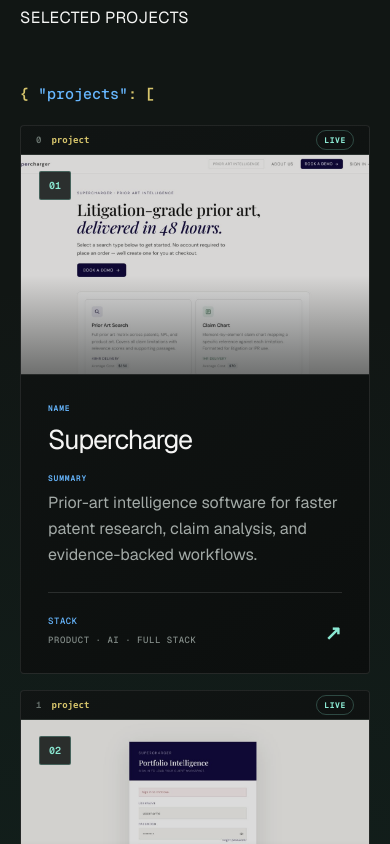
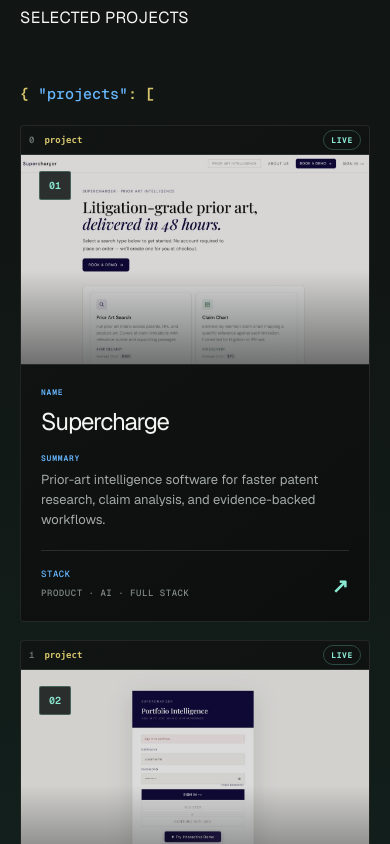
Before and after one commit to ChrisBakhit/christian-portfolio, a Next.js app: page / in a window 390 px wide. Shown: the part 6680-7524 px from the top of the page. Built offline with nearby package versions, Linux system fonts and the light colour scheme.

Commit message:
Expand projects into responsive column grid

```diff
--- a/app/navigation.css
+++ b/app/navigation.css
@@ -244,14 +244,18 @@
 .resumeItem:hover { padding-left:12px; background:linear-gradient(90deg,rgba(139,233,211,.035),transparent 72%); }
 .resumeItem:hover:before { background:var(--teal); box-shadow:0 0 12px rgba(139,233,211,.55); }
 .resumeItem h3 { font-size:27px; }
-.projectCard { min-height:445px; border-color:rgba(255,255,255,.09); box-shadow:none; }
+.projectGrid { grid-template-columns:repeat(3,minmax(0,1fr)); gap:18px; margin-left:0; }
+.projectCard { min-height:410px; padding:0 20px 22px; border-color:rgba(255,255,255,.09); box-shadow:none; }
 .projectCard { width:100%; color:inherit; text-align:left; cursor:pointer; font:inherit; appearance:none; -webkit-appearance:none; outline:0; }
+.projectVisual { height:175px; margin:0 -20px 22px; }
+.projectCard p { font-size:13px; line-height:1.55; margin-bottom:20px; }
+.projectCard footer { padding-top:17px; }
 .projectCard:focus-visible { border-color:var(--teal); box-shadow:0 0 0 2px rgba(139,233,211,.22); }
 .projectCard:active { transform:translateY(-1px) scale(.995); }
 .projectCard:hover { transform:translateY(-3px); border-color:rgba(139,233,211,.3); box-shadow:0 16px 36px rgba(0,0,0,.18); }
 .projectVisual img { filter:saturate(.76) brightness(.86); }
 .projectCard:hover .projectVisual img { filter:saturate(.94) brightness(.94); }
-.projectCard h3 { font-size:27px; }
+.projectCard h3 { font-size:24px; }
 .skillsEditor { border-top-color:rgba(139,233,211,.14); }
 .portraitFrame { aspect-ratio:2/3; }
 .section { overflow:hidden; }
@@ -327,7 +331,14 @@
 .progressStars { display:flex; gap:4px; }.progressStars i { color:rgba(255,255,255,.25); font-style:normal; transition:.3s; }.progressStars i.lit { color:#fff; text-shadow:0 0 7px #fff; }
 .cosmic-eclipse { filter:saturate(.72); }.cosmic-eclipse .spaceBackdrop { background:radial-gradient(circle at 78% 29%,#050505 0 8%,rgba(42,0,58,.28) 9%,transparent 21%),#020303; }.cosmic-warp .stars { animation-duration:3s; }.cosmic-warp .meteorShow i { animation-duration:2.2s!important; }.cosmic-launch .meteorShow i { animation-duration:8.2s!important; }.cosmic-launch .spaceBackdrop { filter:brightness(1.5) saturate(1.35); }
 
+@media(max-width: 1100px) {
+  .projectGrid { grid-template-columns:repeat(2,minmax(0,1fr)); }
+}
+
 @media(max-width: 850px) {
+  .projectGrid { grid-template-columns:1fr; margin-left:0; }
+  .projectCard { min-height:420px; }
+  .projectVisual { height:210px; }
   .progressStars { display:none; }
   main.sidebarOpen { padding-left: 48px; }
   .explorerPanel { display: none; }
```
